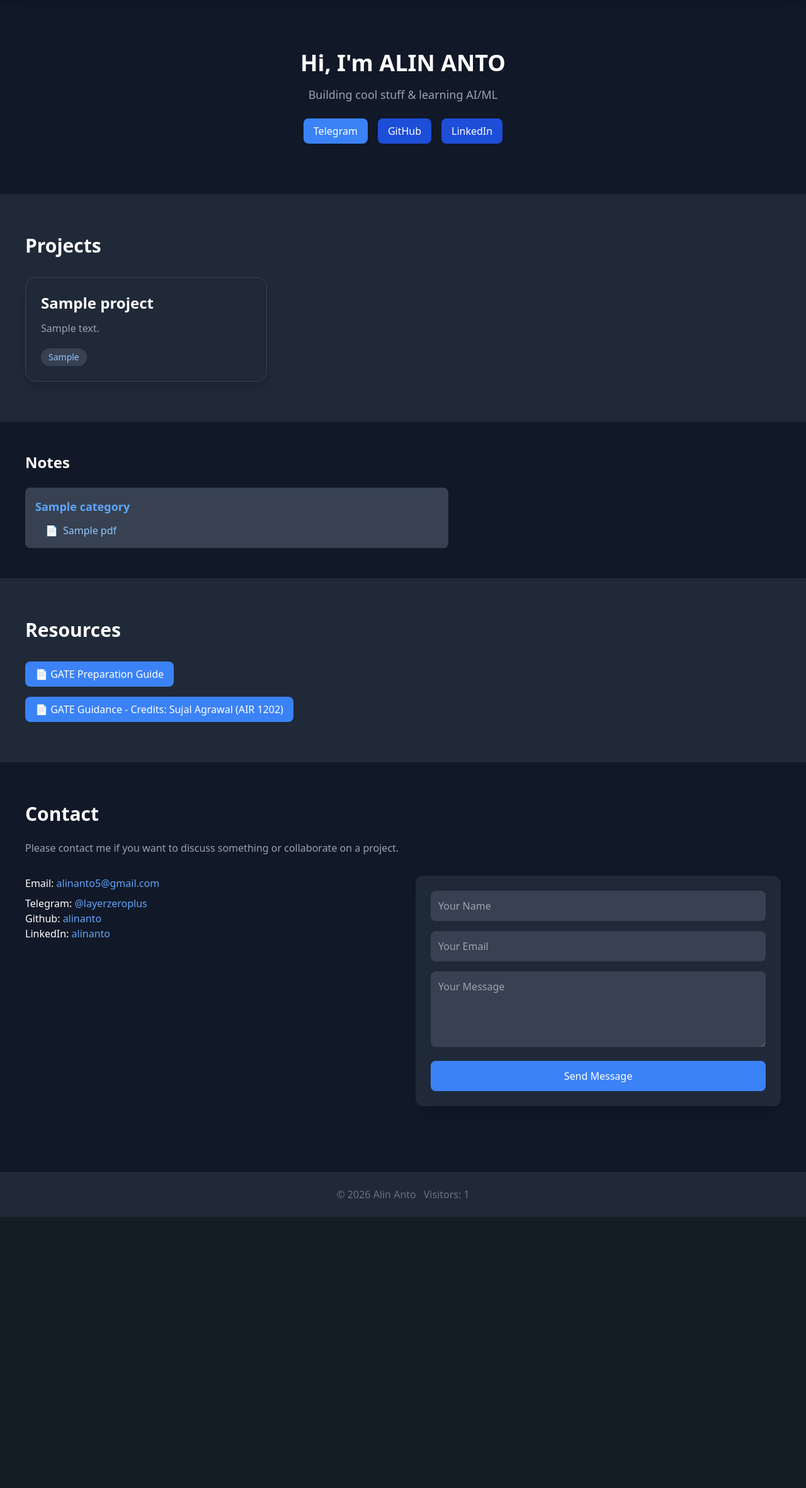
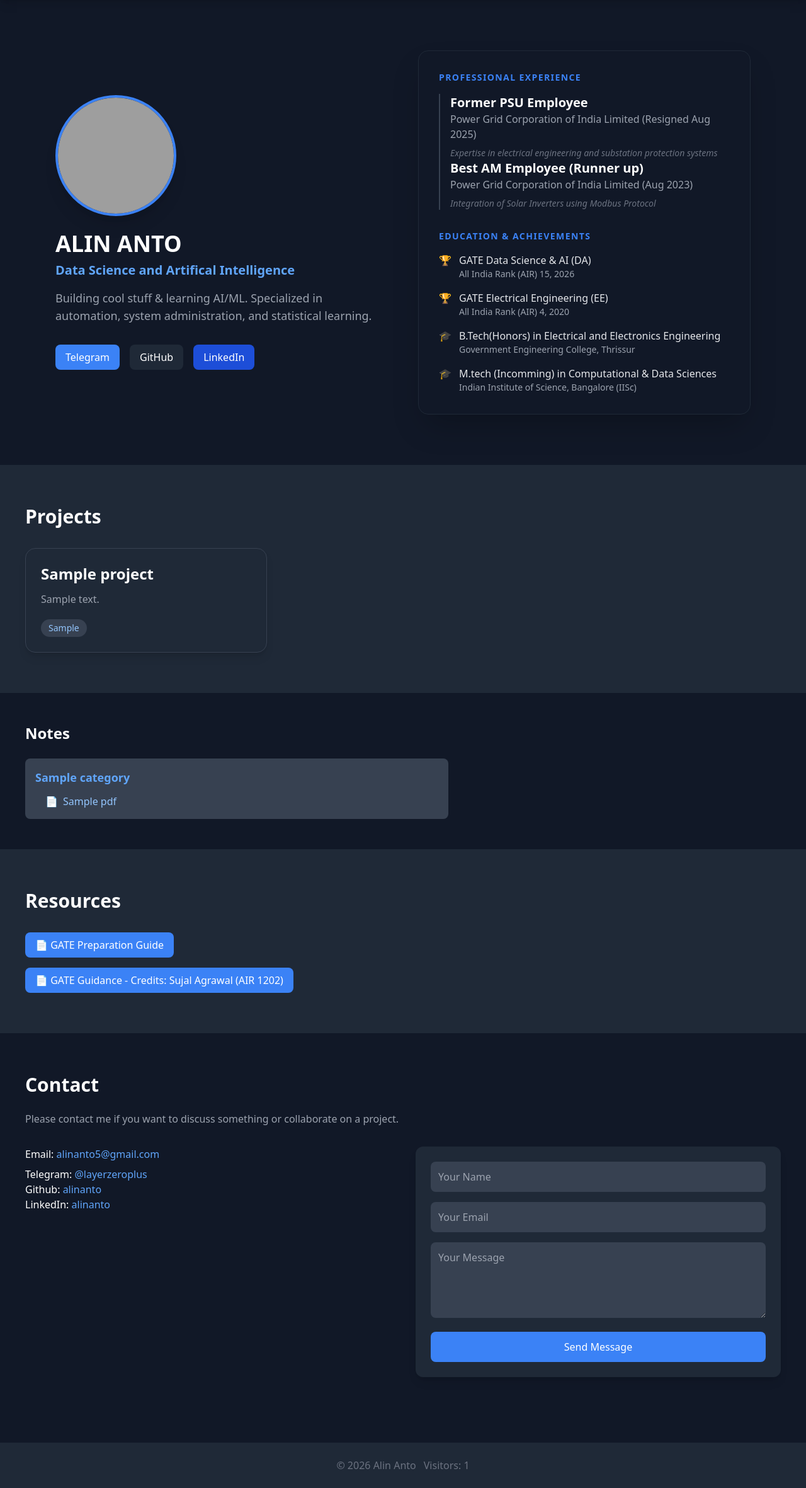
Before and after one commit to alinanto/portfolio, a Django app: template portfolio/templates/index.html in a window 1280 px wide. Shown: the part 80-2442 px from the top of the page at 63% size. Before the commit the page ends 2012 px from the top, so only its background shows below. Run offline with Django 5.2, Linux system fonts and the light colour scheme; tables that the repository leaves empty hold one stand-in row (values such as "Sample post"); the template is opened without the code that fills it: values that come from a table or form of the project are taken from there, most other values are stand-ins (such as "Sample title", 1, 10 or a date in 2020); some libraries are stand-ins or nearby versions; grey boxes are pictures that could not be loaded.

Commit message:
modified hero

```diff
--- a/portfolio/templates/index.html
+++ b/portfolio/templates/index.html
@@ -5,29 +5,89 @@
 {% block content %}
 
   <!-- Hero Section -->
-  <section class="text-center py-20">
-    <h2 class="text-4xl font-bold mb-4">Hi, I'm ALIN ANTO</h2>
-    <p class="text-gray-400 text-lg mb-6">Building cool stuff & learning AI/ML</p>
+  <section class="max-w-6xl mx-auto py-20 px-6">
+    <div class="grid grid-cols-1 md:grid-cols-2 gap-12 items-center">
 
-    <!-- Social Links -->
-    <div class="flex justify-center gap-4">
-      <a href="https://t.me/layerzeroplus" target="_blank"
-         class="bg-blue-500 px-4 py-2 rounded-lg hover:bg-blue-600 transition">
-         Telegram
-      </a>
+      <!-- Left Cell: Profile, Bio & Links -->
+      <div class="flex flex-col items-center md:items-start text-center md:text-left">
+        <div class="mb-6">
+          <img
+            src="{% static 'profile.jpg' %}"
+            alt="Alin Anto"
+            class="w-48 h-48 rounded-full border-4 border-blue-500 object-cover shadow-xl"
+          >
+        </div>
 
-      <a href="https://github.com/alinanto" target="_blank"
-         class="bg-blue-700 px-4 py-2 rounded-lg hover:bg-blue-600 transition">
-         GitHub
-      </a>
+        <h1 class="text-4xl font-bold mb-2">ALIN ANTO</h1>
+        <p class="text-blue-400 text-xl font-semibold mb-4">Data Science and Artifical Intelligence</p>
+        <p class="text-gray-400 text-lg mb-8">
+          Building cool stuff & learning AI/ML. Specialized in automation, system administration, and statistical learning.
+        </p>
 
-      <a href="https://www.linkedin.com/in/alin-anto/" target="_blank"
-         class="bg-blue-700 px-4 py-2 rounded-lg hover:bg-blue-800 transition">
-         LinkedIn
-      </a>
+        <!-- Social Links -->
+        <div class="flex flex-wrap justify-center md:justify-start gap-4">
+          <a href="https://t.me/layerzeroplus" target="_blank" class="bg-blue-500 px-4 py-2 rounded-lg hover:bg-blue-600 transition">Telegram</a>
+          <a href="https://github.com/alinanto" target="_blank" class="bg-gray-800 px-4 py-2 rounded-lg hover:bg-gray-700 transition">GitHub</a>
+          <a href="https://www.linkedin.com/in/alin-anto/" target="_blank" class="bg-blue-700 px-4 py-2 rounded-lg hover:bg-blue-800 transition">LinkedIn</a>
+        </div>
+      </div>
+
+      <!-- Right Cell: Professional & Educational Info -->
+      <div class="bg-gray-900 p-8 rounded-2xl shadow-2xl border border-gray-800">
+
+        <!-- Professional Experience -->
+        <div class="mb-8">
+          <h3 class="text-blue-500 text-sm uppercase tracking-widest font-bold mb-4">Professional Experience</h3>
+          <div class="border-l-2 border-gray-700 pl-4">
+            <h4 class="text-xl font-semibold">Former PSU Employee</h4>
+            <p class="text-gray-400">Power Grid Corporation of India Limited (Resigned Aug 2025)</p>
+            <p class="text-sm text-gray-500 mt-2 italic">Expertise in electrical engineering and substation protection systems</p>
+          </div>
+          <div class="border-l-2 border-gray-700 pl-4">
+            <h4 class="text-xl font-semibold">Best AM Employee (Runner up)</h4>
+            <p class="text-gray-400">Power Grid Corporation of India Limited (Aug 2023)</p>
+            <p class="text-sm text-gray-500 mt-2 italic">Integration of Solar Inverters using Modbus Protocol</p>
+          </div>
+        </div>
+
+        <!-- Education & Achievements -->
+        <div>
+          <h3 class="text-blue-500 text-sm uppercase tracking-widest font-bold mb-4">Education & Achievements</h3>
+          <ul class="space-y-4">
+            <li class="flex items-start gap-3">
+              <span class="text-blue-500">🏆</span>
+              <div>
+                <p class="font-medium text-gray-200">GATE Data Science & AI (DA)</p>
+                <p class="text-sm text-gray-400">All India Rank (AIR) 15, 2026</p>
+              </div>
+            </li>
+            <li class="flex items-start gap-3">
+              <span class="text-blue-500">🏆</span>
+              <div>
+                <p class="font-medium text-gray-200">GATE Electrical Engineering (EE)</p>
+                <p class="text-sm text-gray-400">All India Rank (AIR) 4, 2020</p>
+              </div>
+            </li>
+            <li class="flex items-start gap-3">
+              <span class="text-blue-500">🎓</span>
+              <div>
+                <p class="font-medium text-gray-200">B.Tech(Honors) in Electrical and Electronics Engineering</p>
+                <p class="text-sm text-gray-400">Government Engineering College, Thrissur</p>
+              </div>
+            </li>
+            <li class="flex items-start gap-3">
+              <span class="text-blue-500">🎓</span>
+              <div>
+                <p class="font-medium text-gray-200">M.tech (Incomming) in Computational & Data Sciences</p>
+                <p class="text-sm text-gray-400">Indian Institute of Science, Bangalore (IISc)</p>
+              </div>
+            </li>
+          </ul>
+        </div>
+
+      </div>
     </div>
   </section>
-
   <!-- Projects -->
   <section id="projects" class="px-10 py-16 bg-gray-800">
     <h3 class="text-3xl font-semibold mb-8">Projects</h3>
```
Also changed, not shown: 1 other file.
